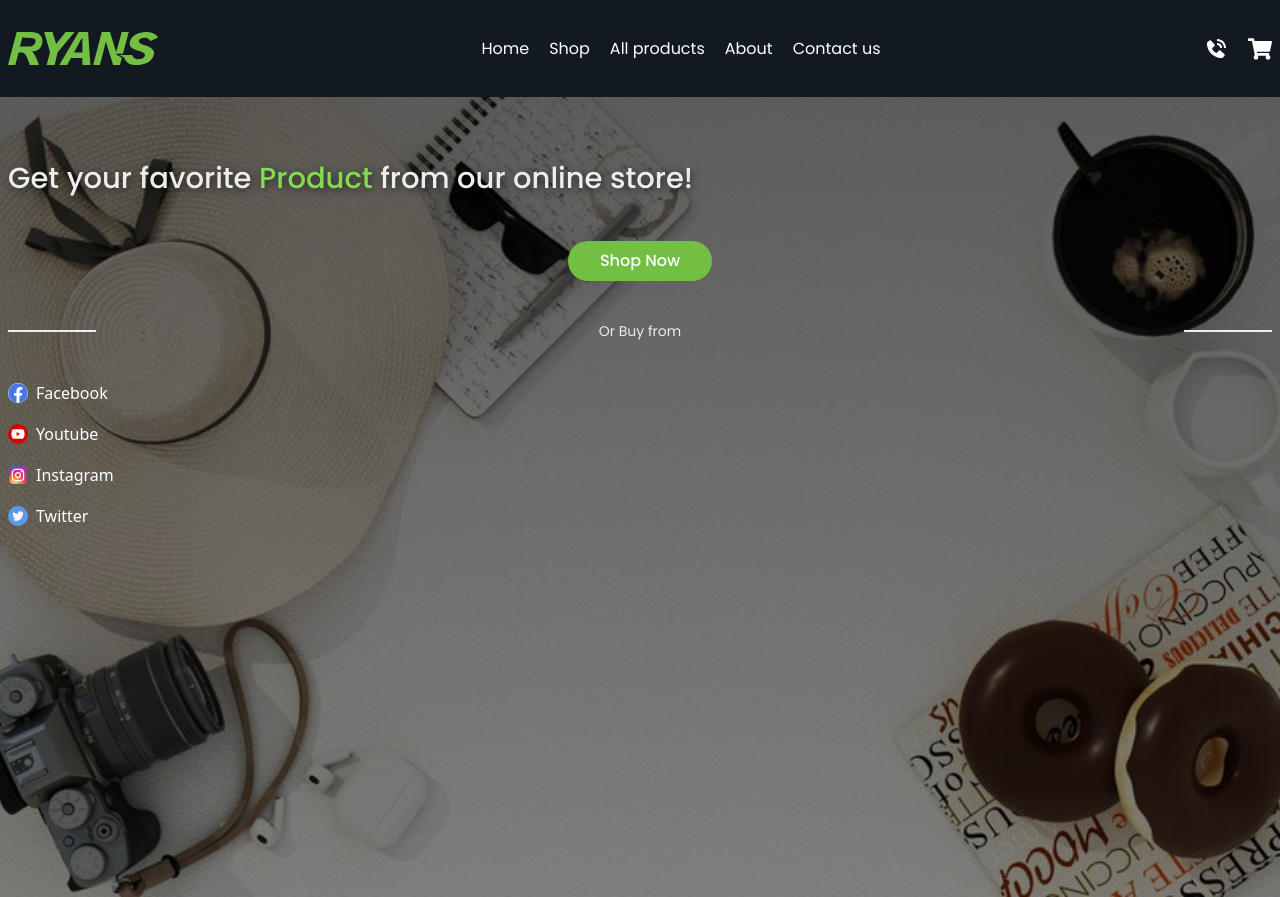
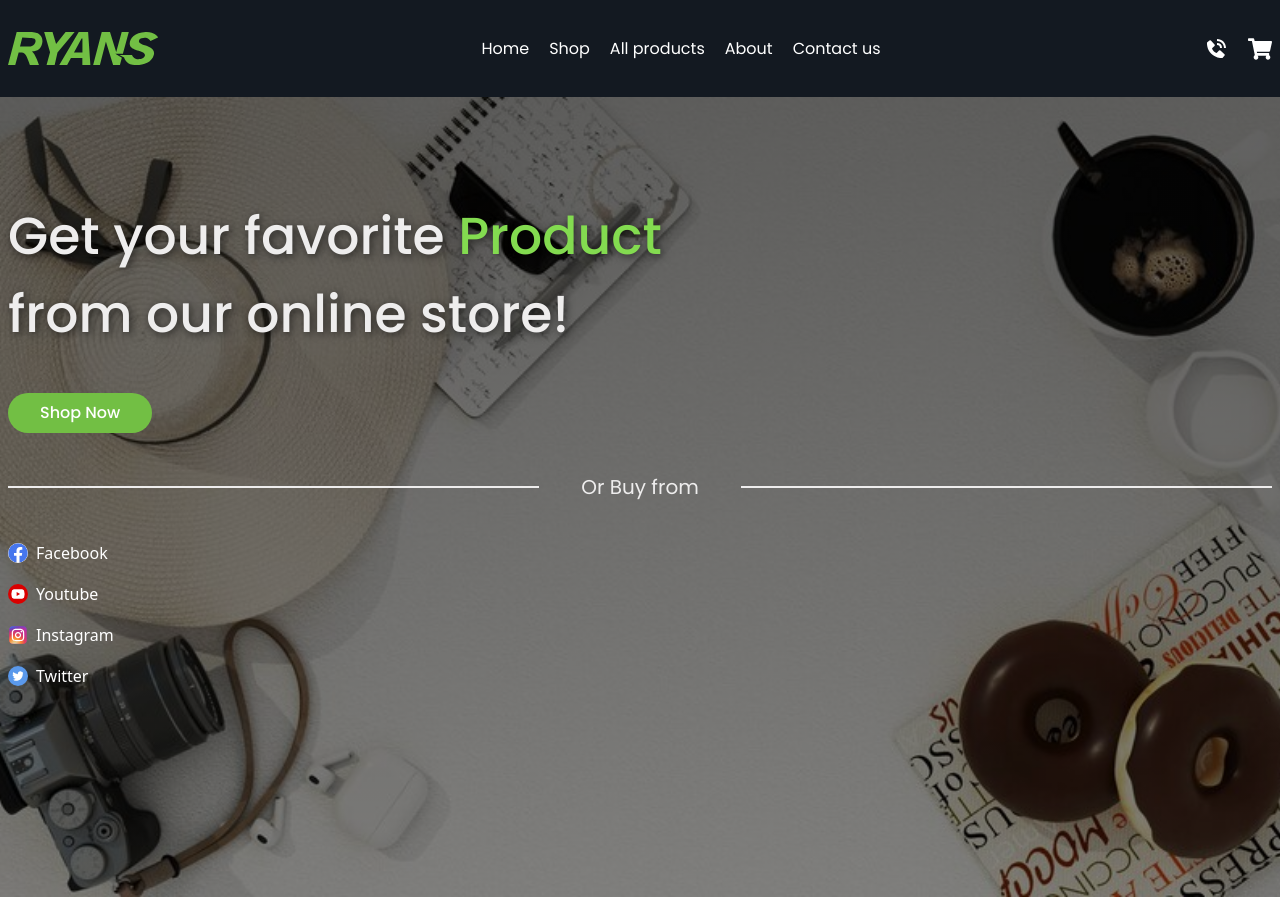
Before and after one commit to Munna-Scriptz/Business-e-commerce, a React (Vite) app: page / in a window 1280 px wide. Built offline with nearby package versions, Linux system fonts and the light colour scheme.

Commit message:
XL Device Banner Responsived

```diff
--- a/src/components/Banner.jsx
+++ b/src/components/Banner.jsx
@@ -6,20 +6,21 @@ import { FaYoutube } from "react-icons/fa6";
 import { FaInstagram } from "react-icons/fa";
 import { FaTwitter } from "react-icons/fa6";
 import InstaIcon from '../assets/images/instaicon.svg'
+
 const Banner = () => {
   return (
     <>
         <section id='Banner' className='h-screen'>
             <div className="container">
-                <div className='pt-15'>
-                    <h1 className='text-[#eeeded] font-poppins font-medium text-[29px] Text-Yup'>Get your favorite <span className='text-[#83db50]'>Product</span> from our online store!</h1>
-                    <div className='flex items-center justify-center mt-10'>
+                <div className='pt-15 lg:pt-25'>
+                    <h1 className='text-[#eeeded] font-poppins font-medium text-[29px] lg:w-[660px] lg:text-[52px] Text-Yup'>Get your favorite <span className='text-[#83db50]'>Product</span> from our online store!</h1>
+                    <div className='flex items-center justify-center mt-10 lg:justify-start'>
                         <Link to={'/'} className='text-md font-poppins text-white bg-brand py-2 px-8 rounded-full font-medium'>Shop Now</Link>
                     </div>
                     <div className='flex items-center justify-between mt-10 gap-5'>
-                        <span className='bg-[#eeeded] w-22 h-[2px] inline-block'></span>
-                        <p className='text-[#eeeded] font-poppins font-normal text-sm'>Or Buy from</p>
-                        <span className='bg-[#eeeded] w-22 h-[2px] inline-block'></span>
+                        <span className='bg-[#eeeded] w-22 h-[2px] lg:w-[42%] inline-block'></span>
+                        <p className='text-[#eeeded] font-poppins font-normal text-sm lg:text-xl'>Or Buy from</p>
+                        <span className='bg-[#eeeded] w-22 h-[2px] lg:w-[42%] inline-block'></span>
                     </div>
                     <div className='flex  flex-col gap-[17px] mt-10'>
                         <Link className='flex items-center gap-2 duration-[.3s] hover:scale-[1.05]'>
```
